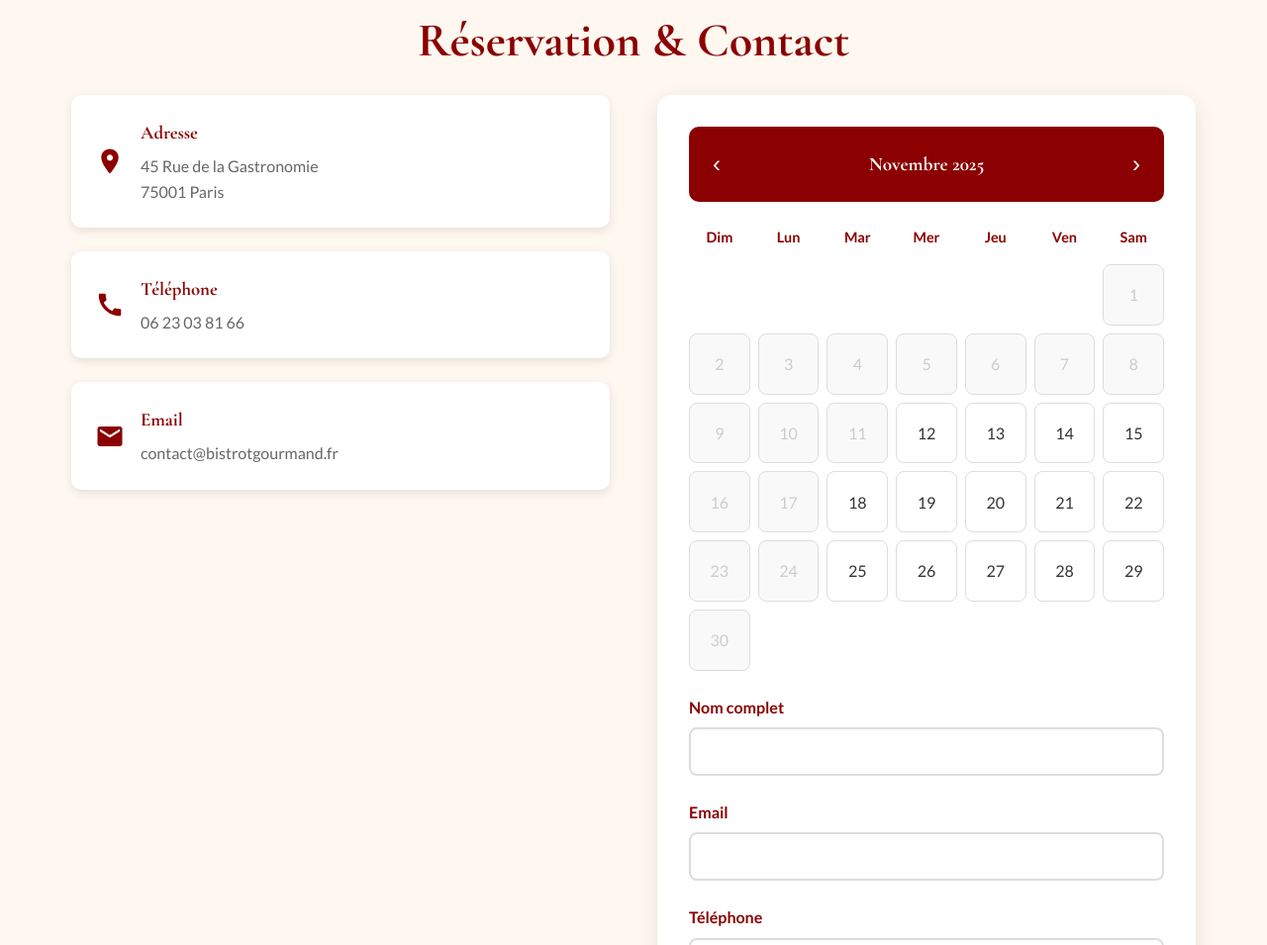
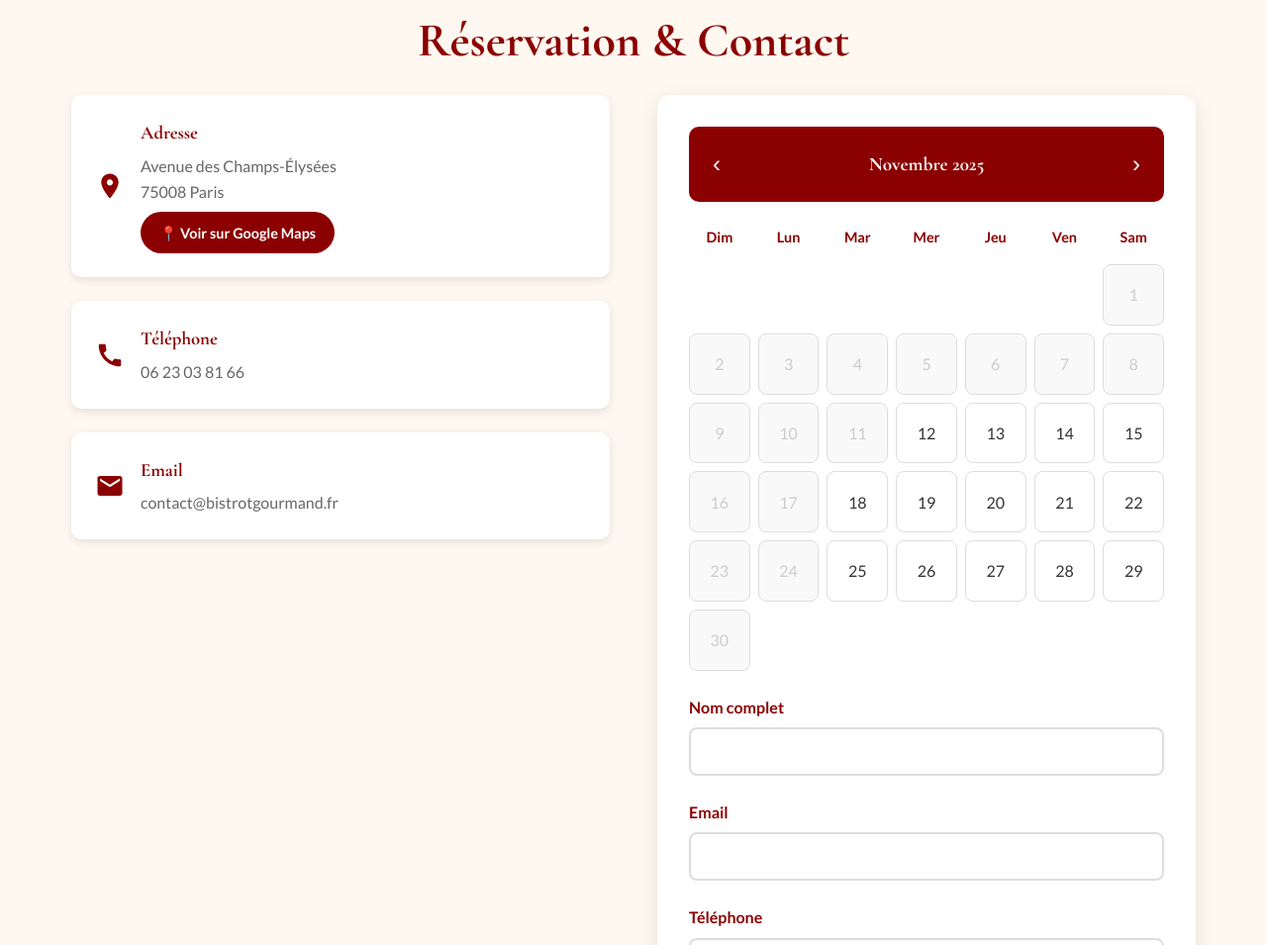
Before and after one commit to SloanGlacet/BistrotGourmand, a plain HTML site: page index.html in a window 1280 px wide. Shown: the part 3515-4470 px from the top of the page at 99% size. Drawn offline with nearby package versions, Linux system fonts and the light colour scheme.

Commit message:
resto
Added a map button linking to Google Maps with updated address.

```diff
--- a/index.html
+++ b/index.html
@@ -343,6 +343,25 @@
 
         .contact-item-text p {
             color: #666;
+        }
+
+        .map-button {
+            display: inline-block;
+            margin-top: 0.5rem;
+            padding: 0.6rem 1.2rem;
+            background: #8B0000;
+            color: white;
+            text-decoration: none;
+            border-radius: 25px;
+            font-size: 0.9rem;
+            font-weight: bold;
+            transition: all 0.3s;
+        }
+
+        .map-button:hover {
+            background: #DC143C;
+            transform: translateY(-2px);
+            box-shadow: 0 4px 12px rgba(139, 0, 0, 0.3);
         }
 
         .contact-form {
@@ -889,7 +908,10 @@
                         </svg>
                         <div class="contact-item-text">
                             <h3>Adresse</h3>
-                            <p>45 Rue de la Gastronomie<br>75001 Paris</p>
+                            <p>Avenue des Champs-Élysées<br>75008 Paris</p>
+                            <a href="https://www.google.com/maps/search/?api=1&query=Avenue+des+Champs-Élysées,+75008+Paris" target="_blank" class="map-button">
+                                📍 Voir sur Google Maps
+                            </a>
                         </div>
                     </div>
                     <div class="contact-item">
```
